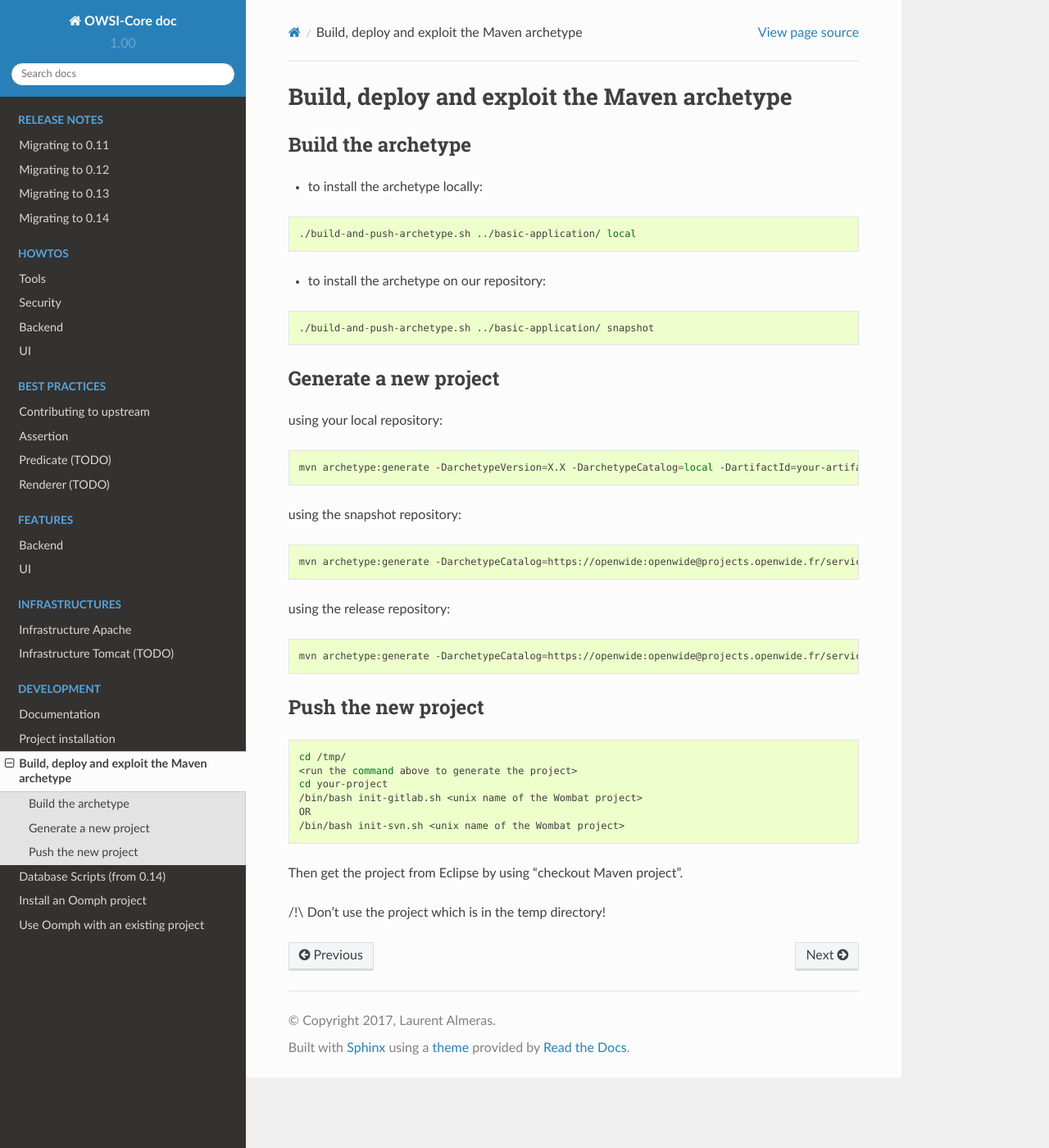
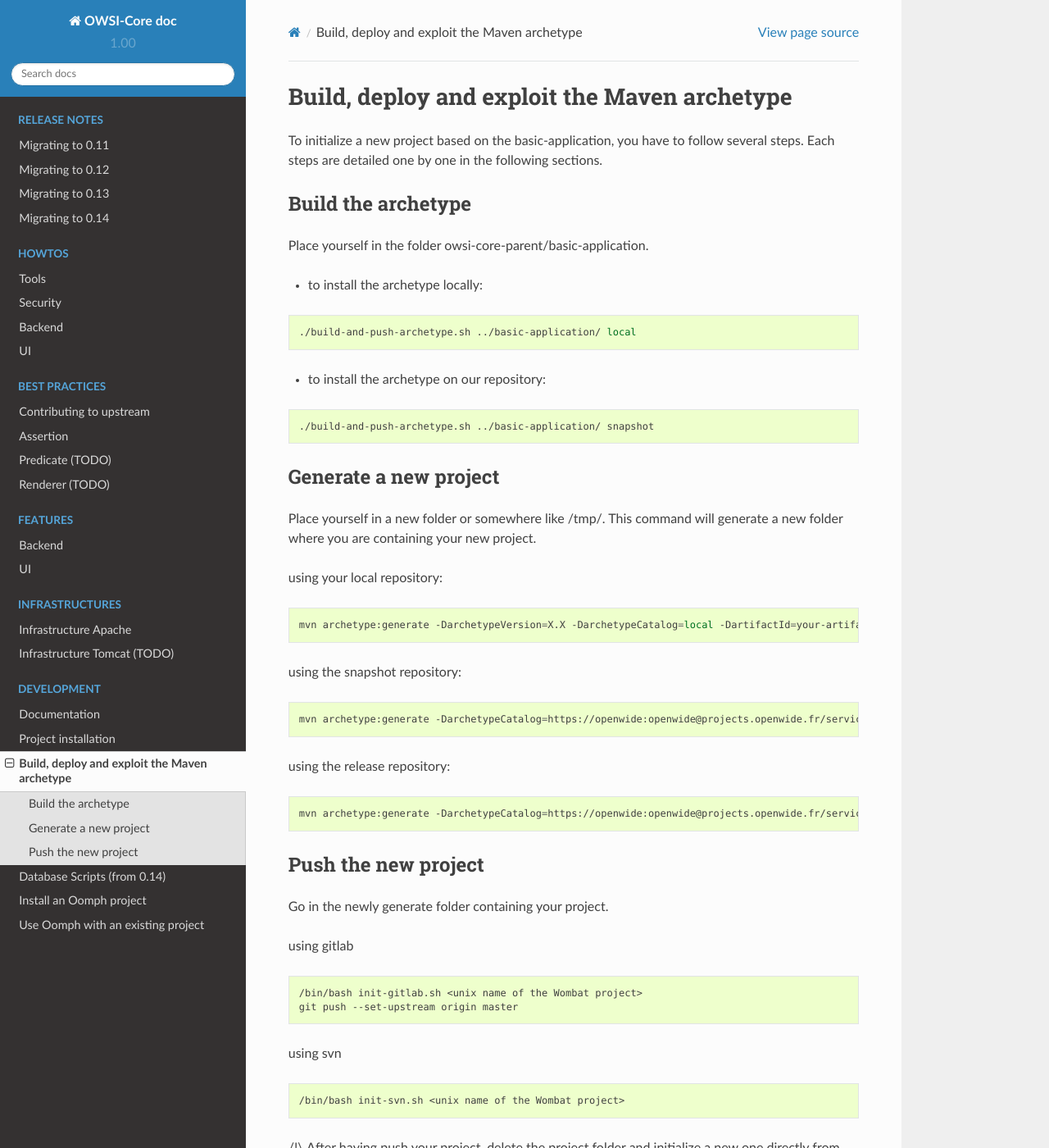
Before and after one commit to igloo-project/igloo-doc, a Sphinx documentation site: the page built from source/development/use-maven-archetype.md, in a window 1280 px wide and 1400 px high. Shown: the whole window at 82% size. Built offline with Sphinx 7.4.7 and the Read the Docs theme 2.0.0, drawn with Linux system fonts in a browser that asks for light colours; some of the changed text lies outside the part shown.

Commit message:
improve maven archetype doc

````diff
--- a/source/development/use-maven-archetype.md
+++ b/source/development/use-maven-archetype.md
@@ -1,8 +1,14 @@
 Build, deploy and exploit the Maven archetype
 =============================================
 
+To initialize a new project based on the basic-application, you have to follow several steps.
+Each steps are detailed one by one in the following sections.
+
+
 Build the archetype
 -------------------
+
+Place yourself in the folder owsi-core-parent/basic-application.
 
 - to install the archetype locally:
 ```sh
@@ -16,6 +22,9 @@ Build the archetype
 
 Generate a new project
 ----------------------
+
+Place yourself in a new folder or somewhere like /tmp/. This command will
+generate a new folder where you are containing your new project.
 
 using your local repository:
 ```sh
@@ -35,15 +44,18 @@ mvn archetype:generate -DarchetypeCatalog=https://openwide:openwide@projects.ope
 Push the new project
 --------------------
 
+Go in the newly generate folder containing your project.
+
+using gitlab
 ```sh
-cd /tmp/
-<run the command above to generate the project>
-cd your-project
 /bin/bash init-gitlab.sh <unix name of the Wombat project>
-OR
+git push --set-upstream origin master
+```
+
+using svn
+```sh
 /bin/bash init-svn.sh <unix name of the Wombat project>
 ```
 
-Then get the project from Eclipse by using "checkout Maven project".
-
-/!\ Don't use the project which is in the temp directory!
+/!\ After having push your project, delete the project folder and initialize a
+new one directly from gitlab before starting your work.
````
